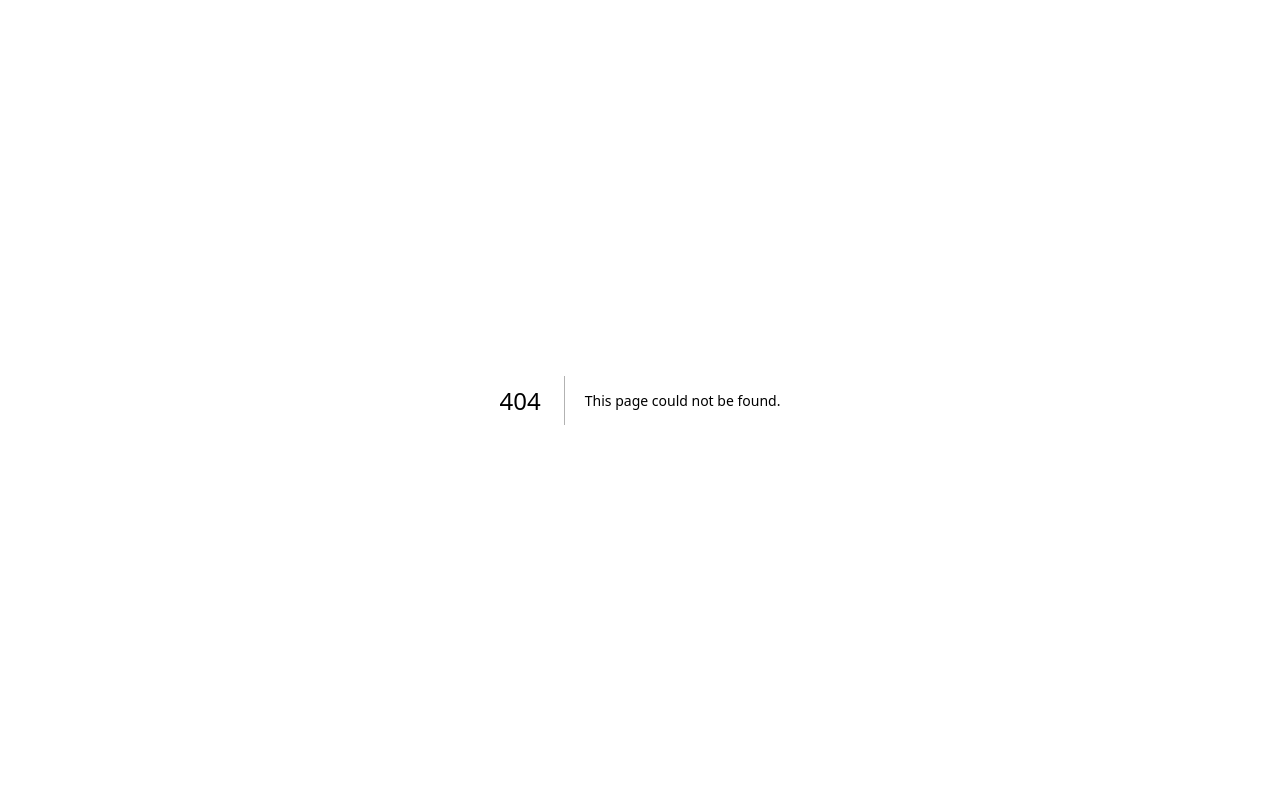
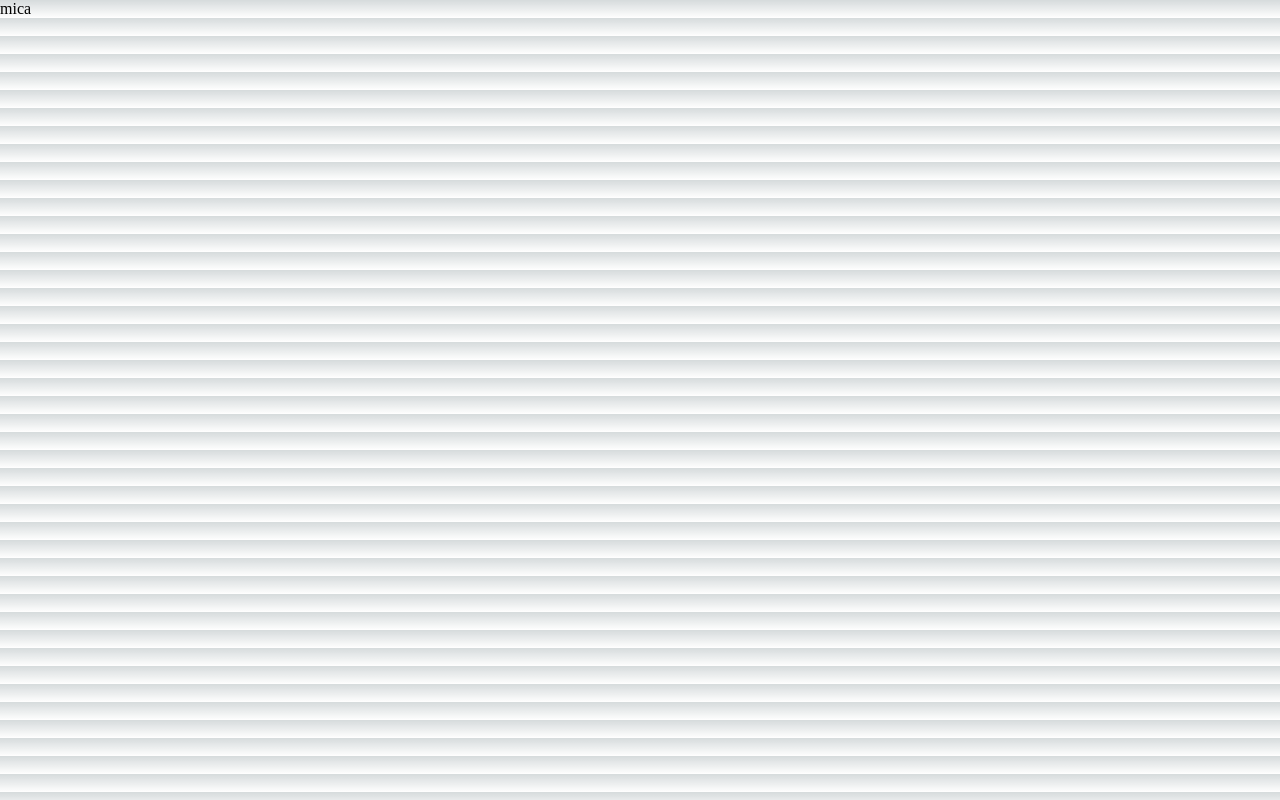
Before and after one commit to romardesabillee/git-example-adv102C, a Next.js app: page /mica in a window 1280 px wide. Before the commit this address had no page. Built offline with nearby package versions, Linux system fonts and the light colour scheme.

Commit message:
Added page and updated readme

```diff
--- /dev/null
+++ b/src/pages/mica.tsx
@@ -0,0 +1,7 @@
+import React from 'react'
+
+export default function mica() {
+    return (
+        <div>mica</div>
+    )
+}
```
